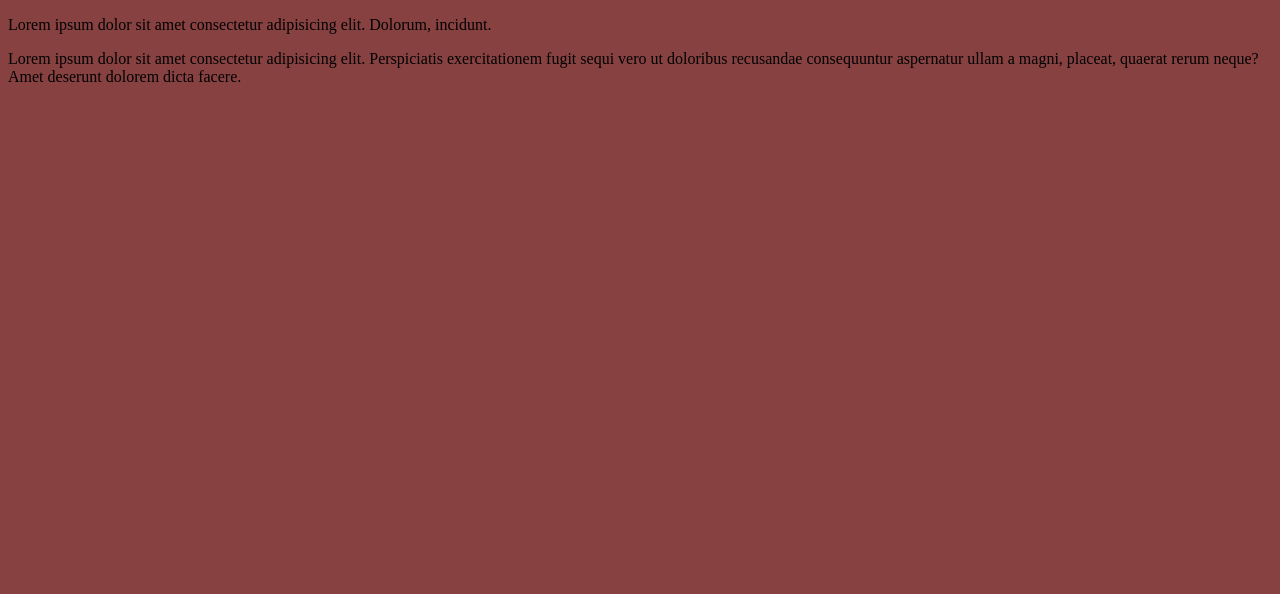
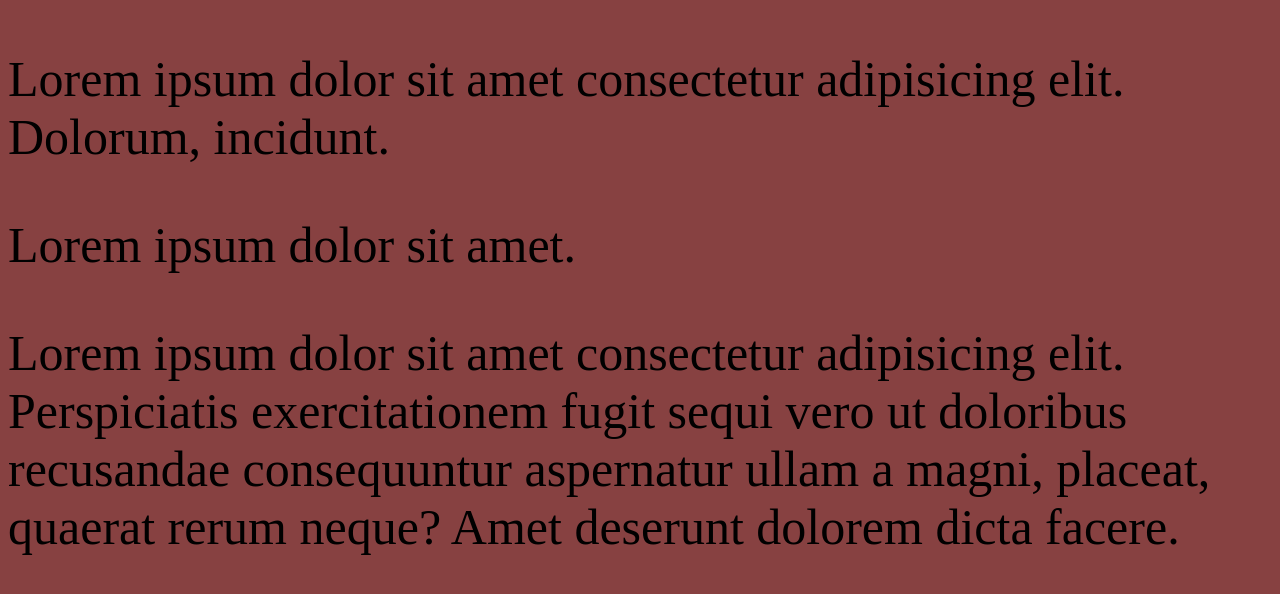
Before and after one commit to roshila/gitrep, a plain HTML site: page index.html in a window 1280 px wide. Drawn offline with Linux system fonts and the light colour scheme.

Commit message:
очередной комит тест

```diff
--- a/css/main.css
+++ b/css/main.css
@@ -1,3 +1,6 @@
 body {
     background-color: rgb(135, 65, 65);
 }
+p {
+    font-size: 50px;
+}
--- a/index.html
+++ b/index.html
@@ -9,6 +9,7 @@
 </head>
 <body>
     <p>Lorem ipsum dolor sit amet consectetur adipisicing elit. Dolorum, incidunt.</p>
+    <p>Lorem ipsum dolor sit amet.</p>
     <p>Lorem ipsum dolor sit amet consectetur adipisicing elit. Perspiciatis exercitationem fugit sequi vero ut doloribus recusandae consequuntur aspernatur ullam a magni, placeat, quaerat rerum neque? Amet deserunt dolorem dicta facere.</p>
 </body>
 </html>
```
